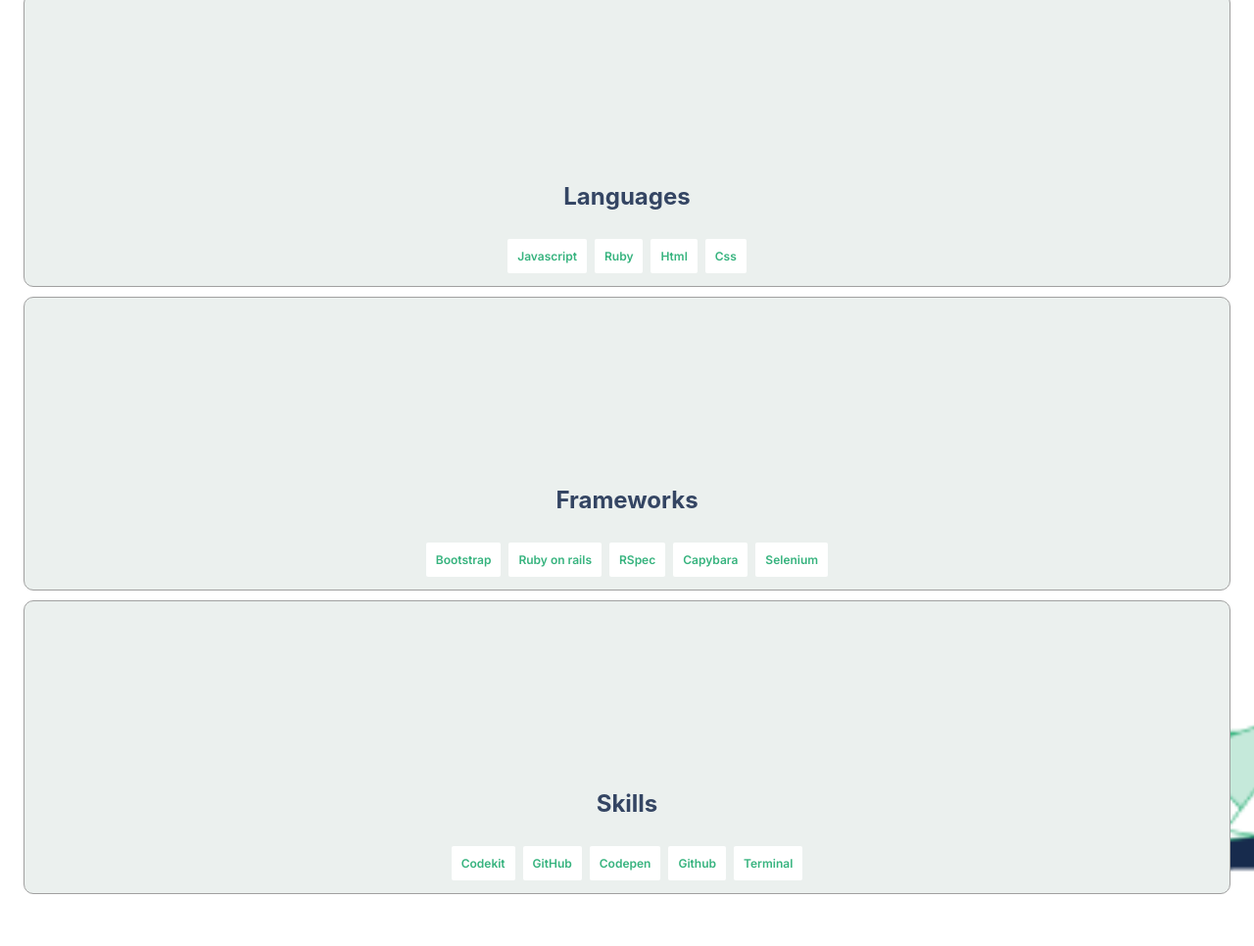
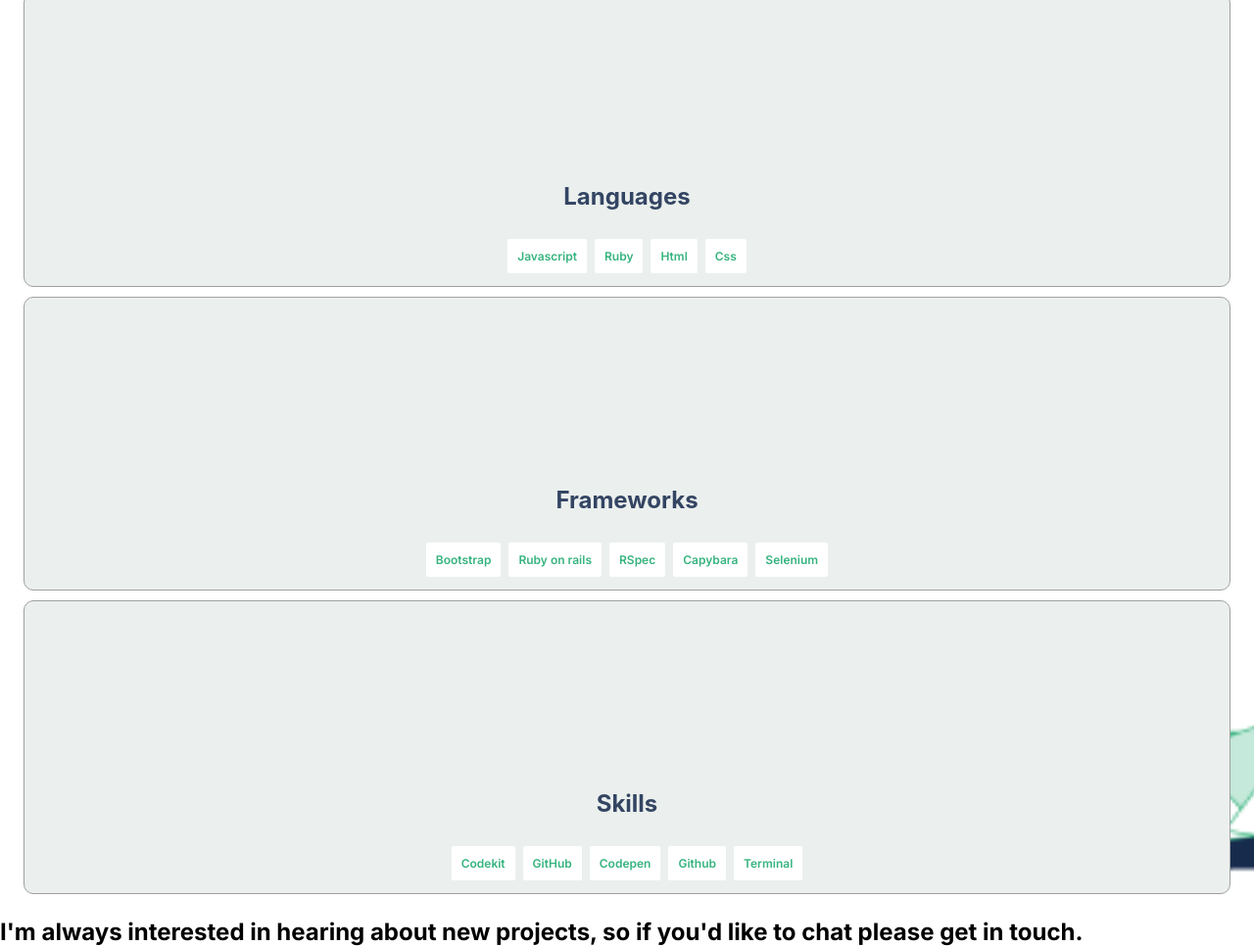
Before and after one commit to alvinlouis29/My-Portfolio-Website, a website: page index.html in a window 1280 px wide. Shown: the part 4467-5433 px from the top of the page at 98% size. Before the commit the page ends 5404 px from the top, so only its background shows below. Drawn offline with Linux system fonts and the light colour scheme.

Commit message:
add form_section and its title

```diff
--- a/index.html
+++ b/index.html
@@ -194,6 +194,9 @@
       </li>
     </ul>
   </section>
-
+  <section class="form_section">
+    <h2 id="form_title">I'm always interested in hearing about new projects,
+      so if you'd like to chat please get in touch.</h2>
+  </section>
 </body>
 </html>
```
